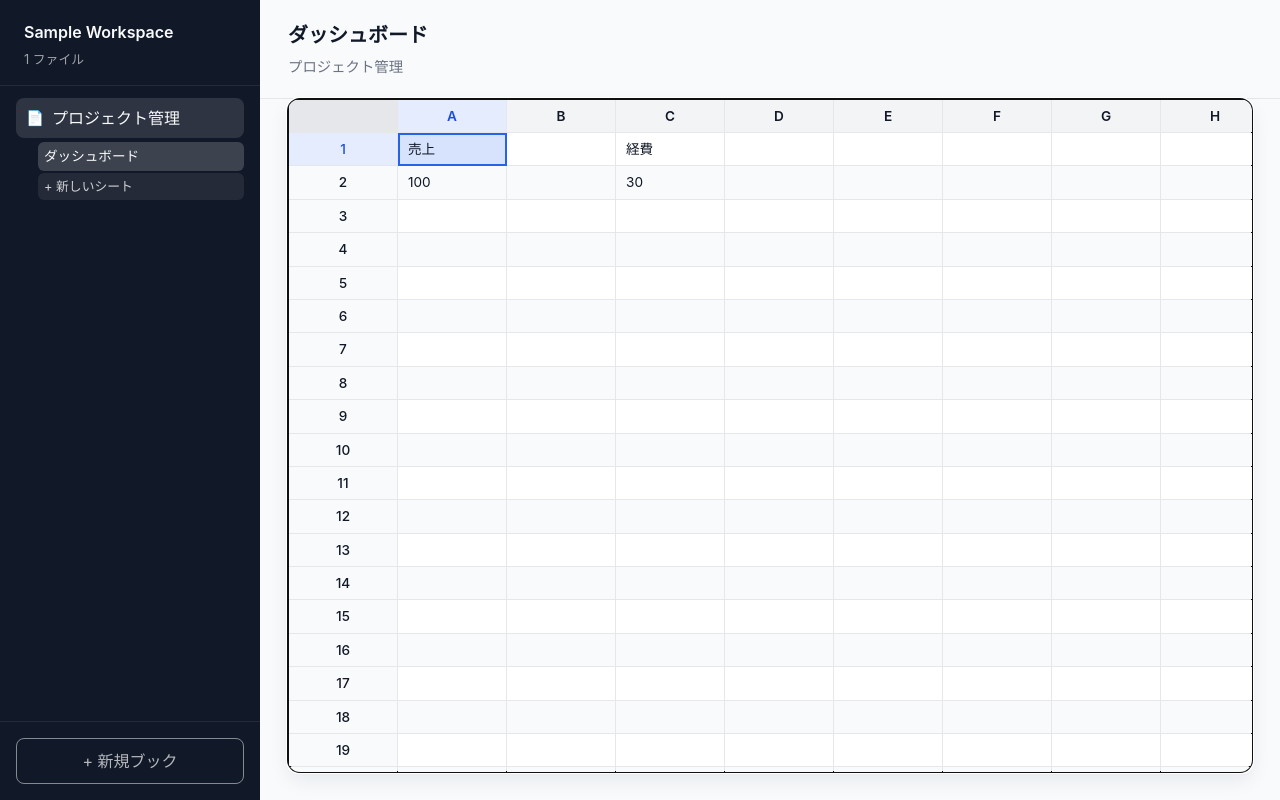
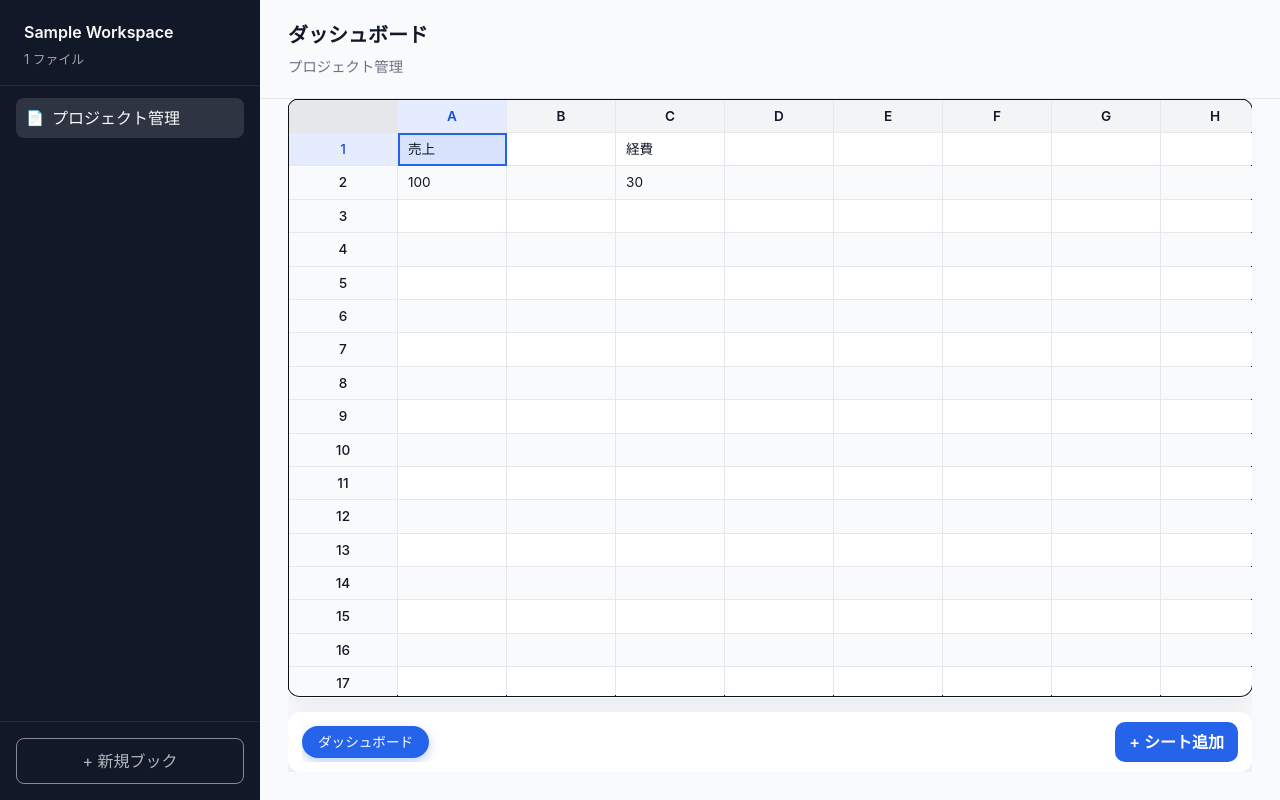
Before and after one commit to Repayment-inc/sheet-up, a React (Vite) app: page / in a window 1280 px wide. Built offline with nearby package versions, Linux system fonts and the light colour scheme.

Commit message:
feat: グリッド下部にシートタブを配置

```diff
--- a/src/App.css
+++ b/src/App.css
@@ -283,6 +283,128 @@ button {
   min-height: 0;
   padding: 0 28px 28px;
   display: flex;
+  overflow-x: hidden;
+  box-sizing: border-box;
+}
+
+.main-view__workspace {
+  flex: 1;
+  display: flex;
+  flex-direction: column;
+  gap: 16px;
+  min-height: 0;
+  min-width: 0;
+  overflow: hidden;
+}
+
+.main-view__gridContainer {
+  flex: 1;
+  min-height: 0;
+  display: flex;
+}
+
+.main-view__gridContainer .sheet-grid {
+  flex: 1;
+}
+
+.sheet-tabs {
+  display: flex;
+  align-items: center;
+  gap: 12px;
+  padding: 10px 14px;
+  background: #ffffff;
+  border-radius: 12px;
+  box-shadow: 0 6px 16px rgba(15, 23, 42, 0.1);
+  width: 100%;
+  box-sizing: border-box;
+  overflow: hidden;
+  min-width: 0;
+}
+
+.sheet-tabs__scrollArea {
+  flex: 1;
+  min-width: 0;
+  overflow-x: auto;
+  display: flex;
+  align-items: center;
+  padding: 4px 0;
+  scroll-behavior: smooth;
+}
+
+.sheet-tabs__scrollArea::-webkit-scrollbar {
+  height: 6px;
+}
+
+.sheet-tabs__scrollArea::-webkit-scrollbar-thumb {
+  background: rgba(148, 163, 184, 0.5);
+  border-radius: 999px;
+}
+
+.sheet-tabs__list {
+  display: flex;
+  align-items: center;
+  gap: 8px;
+}
+
+.sheet-tabs__tab {
+  border: none;
+  border-radius: 999px;
+  padding: 6px 16px;
+  background: #e5e7eb;
+  color: #374151;
+  font-size: 0.85rem;
+  cursor: pointer;
+  transition: background-color 0.2s ease, color 0.2s ease;
+  white-space: nowrap;
+  flex-shrink: 0;
+}
+
+.sheet-tabs__tab:hover {
+  background: #d1d5db;
+}
+
+.sheet-tabs__tab--active {
+  background: #2563eb;
+  color: #ffffff;
+  box-shadow: 0 4px 12px rgba(37, 99, 235, 0.3);
+}
+
+.sheet-tabs__placeholder {
+  color: #6b7280;
+  font-size: 0.85rem;
+  align-self: center;
+  flex-shrink: 0;
+}
+
+.sheet-tabs__addButton {
+  border: none;
+  border-radius: 10px;
+  padding: 8px 14px;
+  background: #2563eb;
+  color: #ffffff;
+  font-weight: 600;
+  cursor: pointer;
+  white-space: nowrap;
+  transition: background-color 0.2s ease, box-shadow 0.2s ease;
+  flex-shrink: 0;
+}
+
+.sheet-tabs__addButton:disabled {
+  background: #d1d5db;
+  color: #6b7280;
+  cursor: not-allowed;
+  box-shadow: none;
+}
+
+.sheet-tabs__addButton:not(:disabled):hover {
+  background: #1d4ed8;
+  box-shadow: 0 6px 16px rgba(37, 99, 235, 0.25);
+}
+
+.sheet-tabs--empty {
+  justify-content: center;
+  color: #6b7280;
+  font-size: 0.9rem;
 }
 
 .main-view__empty {
--- a/src/App.tsx
+++ b/src/App.tsx
@@ -1,6 +1,7 @@
 import { useCallback, useEffect, useMemo } from 'react';
+import SheetGrid from './components/SheetGrid';
 import Sidebar from './components/Sidebar';
-import SheetGrid from './components/SheetGrid';
+import SheetTabs from './components/SheetTabs';
 import { isTauri } from './lib/env';
 import {
   openWorkspaceFromDialog,
@@ -246,11 +247,8 @@ function App() {
         workspace={workspaceFile}
         books={bookFiles}
         selectedBookId={selectedBookId}
-        selectedSheetId={selectedSheetId}
         onSelectBook={handleSelectBook}
-        onSelectSheet={handleSelectSheet}
         onCreateBook={handleCreateBook}
-        onCreateSheet={handleCreateSheet}
       />
       <section className="main-view">
         <header className="main-view__header">
@@ -304,11 +302,30 @@ function App() {
         </header>
         <div className="main-view__content">
           {snapshot ? (
-            <SheetGrid
-              sheet={activeSheet ?? null}
-              onCommitCell={handleCommitCell}
-              onCommitCells={handleCommitCells}
-            />
+            <div className="main-view__workspace">
+              <div className="main-view__gridContainer">
+                <SheetGrid
+                  sheet={activeSheet ?? null}
+                  onCommitCell={handleCommitCell}
+                  onCommitCells={handleCommitCells}
+                />
+              </div>
+              <SheetTabs
+                book={activeBook}
+                selectedSheetId={selectedSheetId}
+                onSelectSheet={(sheetId) => {
+                  if (!activeBook) return;
+                  handleSelectSheet(activeBook.book.id, sheetId);
+                }}
+                onCreateSheet={
+                  activeBook
+                    ? () => {
+                        void handleCreateSheet(activeBook.book.id);
+                      }
+                    : undefined
+                }
+              />
+            </div>
           ) : (
             renderEmptyState()
           )}
--- /dev/null
+++ b/src/components/SheetTabs.tsx
@@ -0,0 +1,67 @@
+import { type FC } from 'react';
+import type { BookFile } from '../types/schema';
+
+interface SheetTabsProps {
+  book: BookFile | null;
+  selectedSheetId?: string | null;
+  onSelectSheet: (sheetId: string) => void;
+  onCreateSheet?: () => void;
+}
+
+const SheetTabs: FC<SheetTabsProps> = ({ book, selectedSheetId, onSelectSheet, onCreateSheet }) => {
+  if (!book) {
+    return (
+      <div className="sheet-tabs sheet-tabs--empty">
+        <span>ブックを選択するとシートの一覧が表示されます。</span>
+      </div>
+    );
+  }
+
+  const handleSelect = (sheetId: string) => {
+    if (sheetId === selectedSheetId) {
+      return;
+    }
+    onSelectSheet(sheetId);
+  };
+
+  const handleCreate = () => {
+    onCreateSheet?.();
+  };
+
+  return (
+    <div className="sheet-tabs">
+      <div className="sheet-tabs__scrollArea">
+        <div className="sheet-tabs__list" role="tablist" aria-label="シート">
+          {book.sheets.map((sheet) => {
+            const isActive = sheet.id === selectedSheetId;
+            return (
+              <button
+                key={sheet.id}
+                type="button"
+                role="tab"
+                aria-selected={isActive}
+                className={`sheet-tabs__tab${isActive ? ' sheet-tabs__tab--active' : ''}`}
+                onClick={() => handleSelect(sheet.id)}
+              >
+                {sheet.name}
+              </button>
+            );
+          })}
+          {book.sheets.length === 0 && (
+            <span className="sheet-tabs__placeholder">シートがありません</span>
+          )}
+        </div>
+      </div>
+      <button
+        type="button"
+        className="sheet-tabs__addButton"
+        onClick={handleCreate}
+        disabled={!onCreateSheet}
+      >
+        + シート追加
+      </button>
+    </div>
+  );
+};
+
+export default SheetTabs;
--- a/src/components/Sidebar.tsx
+++ b/src/components/Sidebar.tsx
@@ -1,37 +1,23 @@
-import { useMemo, type FC } from 'react';
+import { type FC } from 'react';
 import type { WorkspaceFile, BookFile } from '../types/schema';
 
 interface SidebarProps {
   workspace: WorkspaceFile | null;
   books: BookFile[];
   selectedBookId?: string | null;
-  selectedSheetId?: string | null;
   onSelectBook: (bookId: string) => void;
-  onSelectSheet: (bookId: string, sheetId: string) => void;
   onCreateBook?: () => void;
-  onCreateSheet?: (bookId: string) => void;
 }
 
 const trimExtension = (name: string): string => name.replace(/\.json$/i, '');
 
-const Sidebar: FC<SidebarProps> = ({
-  workspace,
-  books,
-  selectedBookId,
-  selectedSheetId,
-  onSelectBook,
-  onSelectSheet,
-  onCreateBook,
-  onCreateSheet
-}) => {
-  const booksById = useMemo(() => new Map(books.map((book) => [book.book.id, book])), [books]);
+const Sidebar: FC<SidebarProps> = ({ workspace, books, selectedBookId, onSelectBook, onCreateBook }) => {
   const workspaceMeta = workspace?.workspace;
   const workspaceBooks = workspace?.books ?? [];
   const createBookDisabled = !workspace || !onCreateBook;
   const createBookTitle = createBookDisabled
     ? 'ワークスペースを開いてから新規ブックを作成できます'
     : '新しいブックを追加';
-  const createSheetDisabled = !onCreateSheet;
 
   return (
     <aside className="sidebar">
@@ -42,7 +28,7 @@ const Sidebar: FC<SidebarProps> = ({
       <nav className="sidebar__body">
         <ul className="sidebar__bookList">
           {workspaceBooks.map((bookRef) => {
-            const book = booksById.get(bookRef.id);
+            const book = books.find((entry) => entry.book.id === bookRef.id);
             const isActive = bookRef.id === selectedBookId;
             const displayName = book?.book.name ?? trimExtension(bookRef.name);
 
@@ -58,38 +44,6 @@ const Sidebar: FC<SidebarProps> = ({
                   </span>
                   <span>{displayName}</span>
                 </button>
-                {isActive && book ? (
-                  <ul className="sidebar__sheetList">
-                    {book.sheets.map((sheet) => {
-                      const sheetActive = sheet.id === selectedSheetId;
-                      return (
-                        <li key={sheet.id}>
-                          <button
-                            type="button"
-                            className={`sidebar__sheetButton${sheetActive ? ' sidebar__sheetButton--active' : ''}`}
-                            onClick={() => onSelectSheet(bookRef.id, sheet.id)}
-                          >
-                            {sheet.name}
-                          </button>
-                        </li>
-                      );
-                    })}
-                    {book.sheets.length === 0 && (
-                      <li className="sidebar__empty">シートがありません</li>
-                    )}
-                    <li>
-                      <button
-                        type="button"
-                        className="sidebar__sheetAddButton"
-                        disabled={createSheetDisabled}
-                        onClick={() => onCreateSheet?.(bookRef.id)}
-                        title="このブックに新しいシートを追加"
-                      >
-                        + 新しいシート
-                      </button>
-                    </li>
-                  </ul>
-                ) : null}
               </li>
             );
           })}
```
